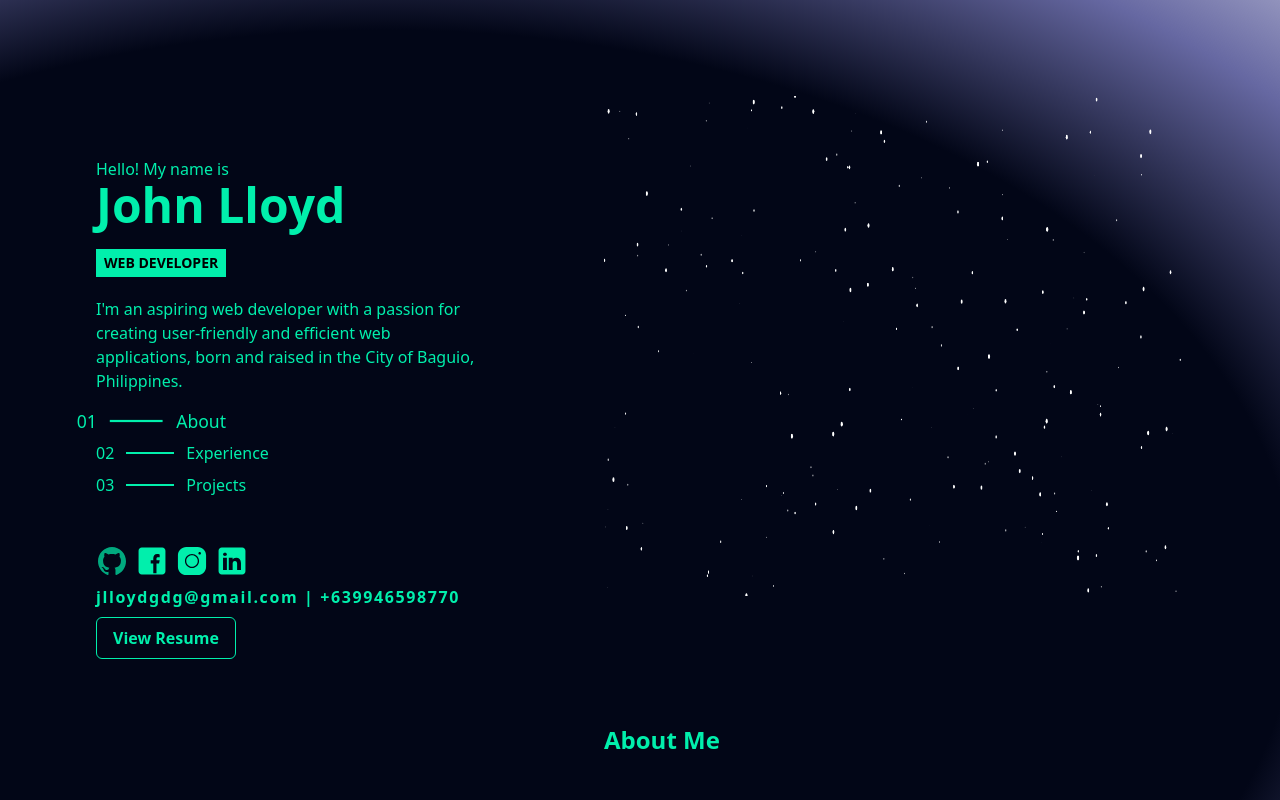
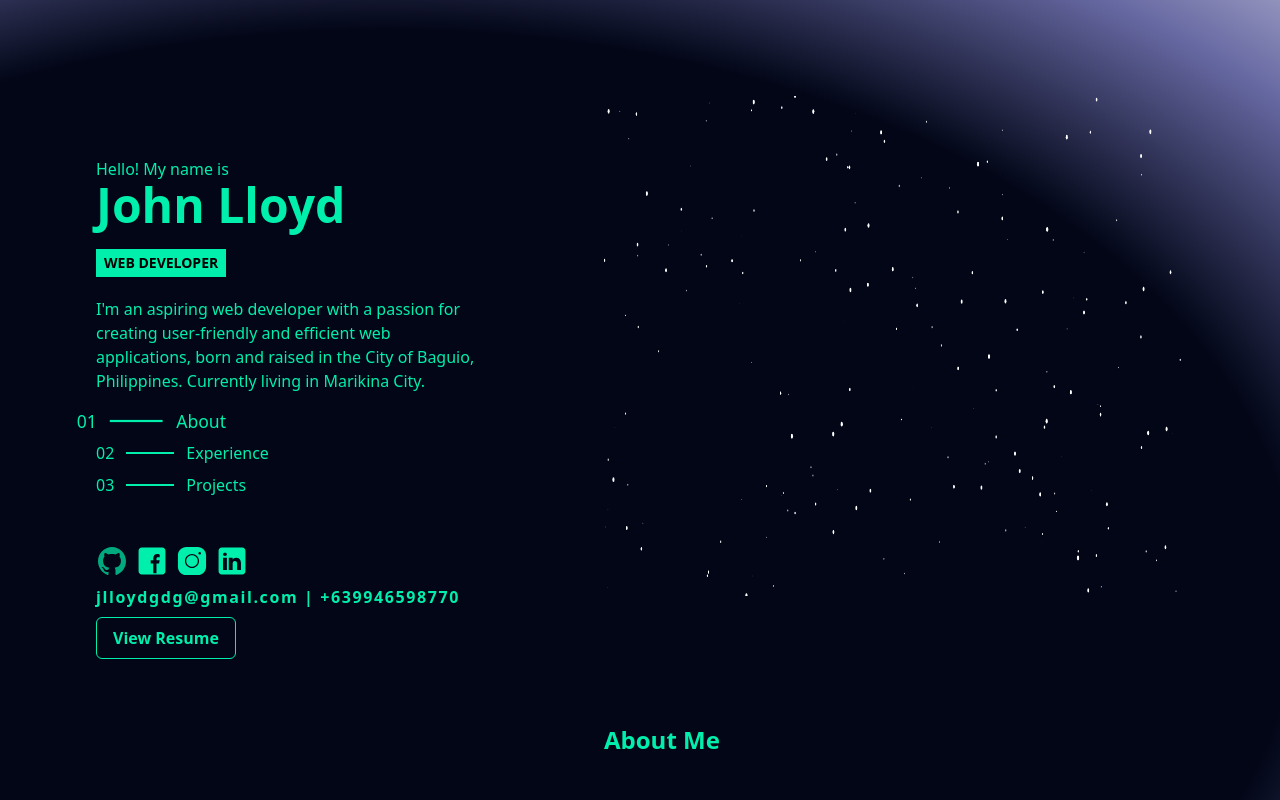
Before and after one commit to jllloydd/my-portfolio, a Next.js app: page / in a window 1280 px wide. Shown: the top 800 px of the page. Built offline with nearby package versions, Linux system fonts and the light colour scheme.

Commit message:
Edited location in greeting section.

```diff
--- a/src/app/components/Greeting.jsx
+++ b/src/app/components/Greeting.jsx
@@ -138,7 +138,7 @@ export default function Greeting() {
                   <p className="text-sm sm:text-base sm:w-[384px]">
                     I'm an aspiring web developer with a passion for creating
                     user-friendly and efficient web applications, born and
-                    raised in the City of Baguio, Philippines.
+                    raised in the City of Baguio, Philippines. Currently living in Marikina City.
                   </p>
                 </div>
               </>
```
